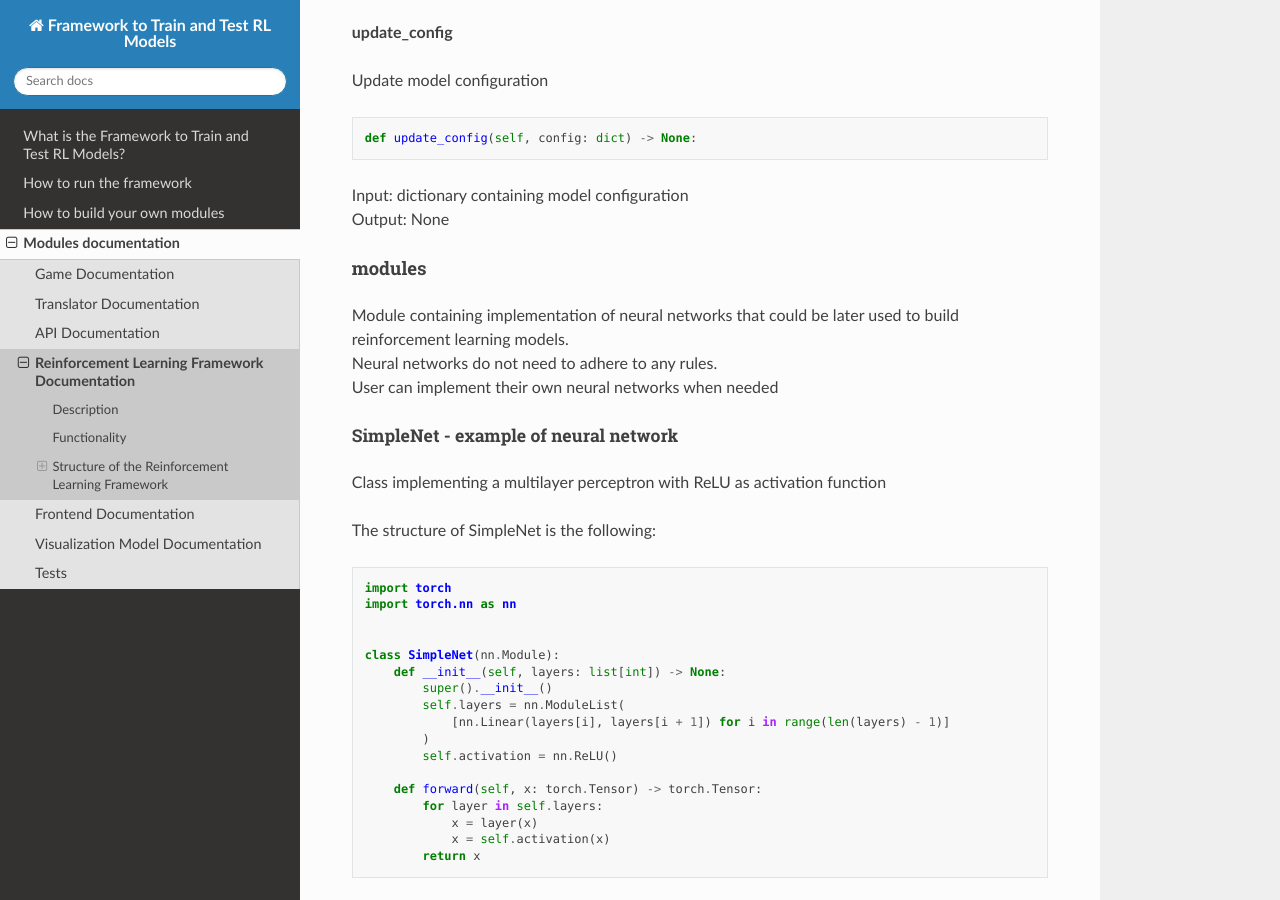
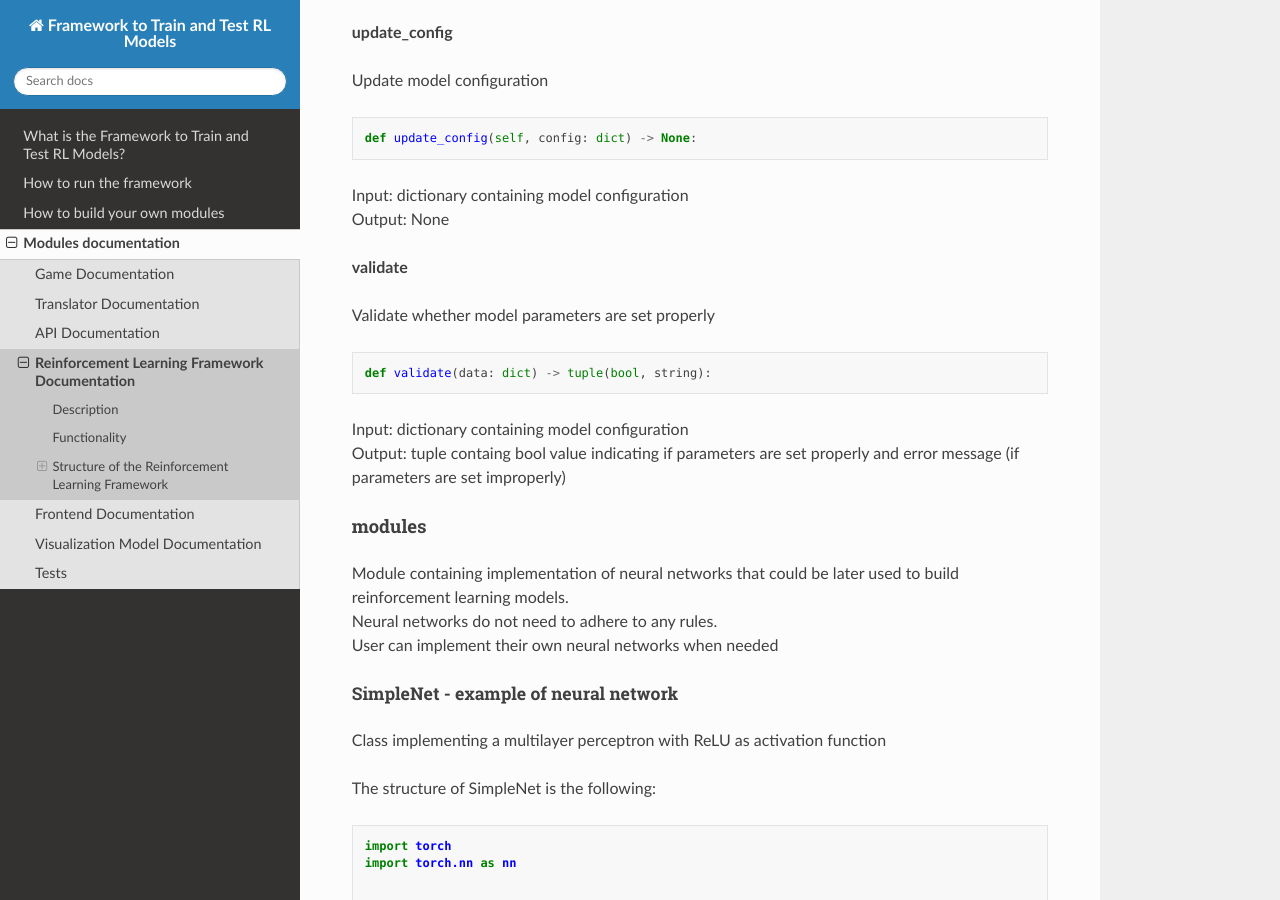
Before and after one commit to ZPI-2023-IST/Documentation, a Sphinx documentation site: the page built from source/modules/rl.rst, in a window 1280 px wide and 900 px high, scrolled down 3589 px. Built offline with Sphinx 7.4.7 and the Read the Docs theme 2.0.0, drawn with Linux system fonts in a browser that asks for light colours; pages that are not in the unit, such as notebooks, are missing from menus.

Commit message:
Fix rl docs

```diff
--- a/source/modules/rl.rst
+++ b/source/modules/rl.rst
@@ -167,6 +167,15 @@ Update model configuration ::
 
 | Input: dictionary containing model configuration
 | Output: None
+
+**validate**
+
+Validate whether model parameters are set properly ::
+
+    def validate(data: dict) -> tuple(bool, string):
+
+| Input: dictionary containing model configuration
+| Output: tuple containg bool value indicating if parameters are set properly and error message (if parameters are set improperly)
 
 ^^^^^^^^^^^^^^^^^^^^^^^^^^^^^^^^^^^^^^
 modules
```
